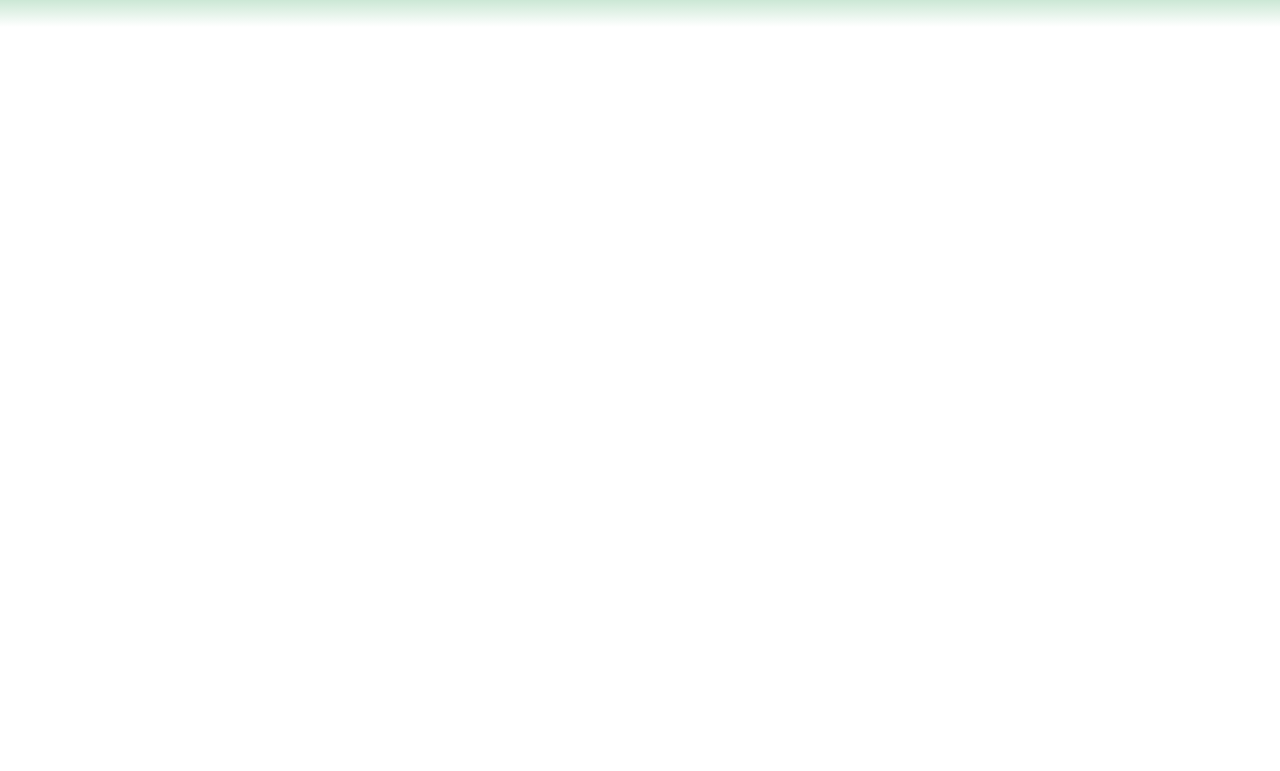
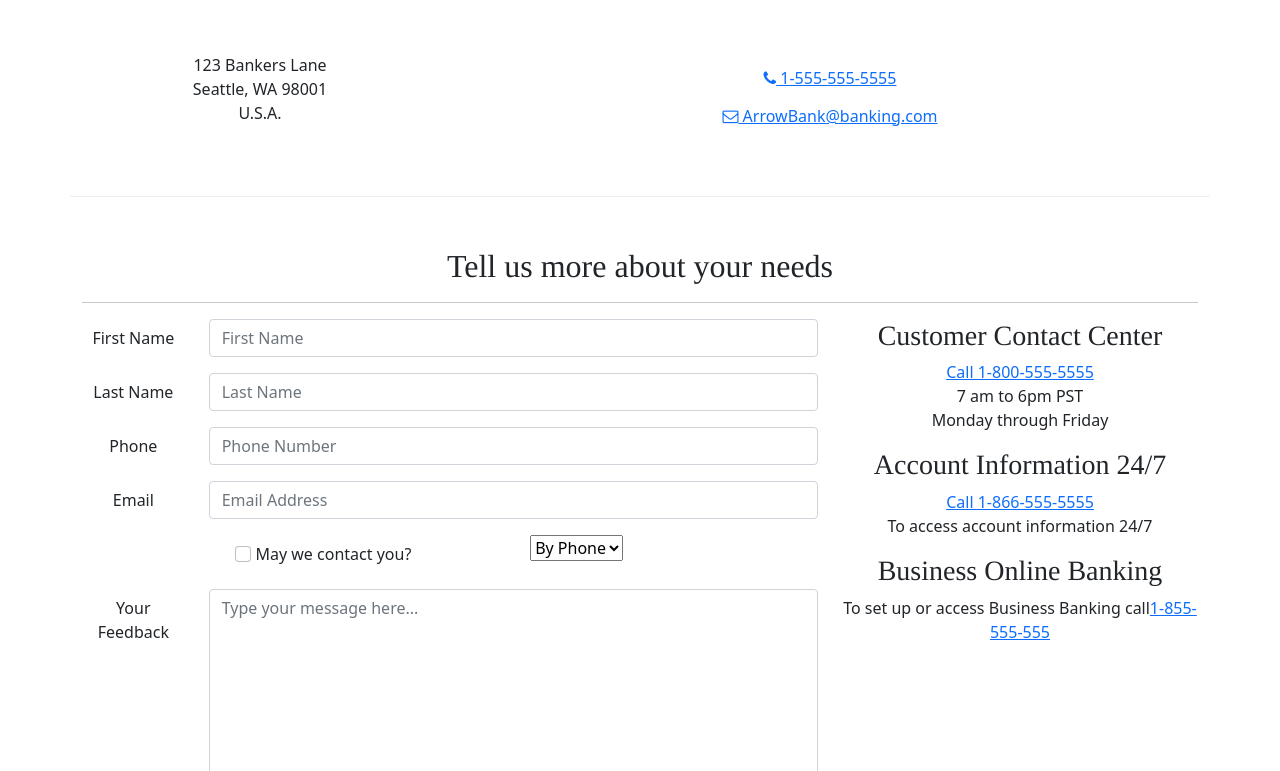
Before and after one commit to bfrizzell93/reactBank, a React (Create React App) app: page /contact in a window 1280 px wide. Shown: the part 249-1020 px from the top of the page. Before the commit the page ends 800 px from the top, so only its background shows below. Built offline with nearby package versions, Linux system fonts and the light colour scheme.

Commit message:
contact form page

```diff
--- a/src/App.css
+++ b/src/App.css
@@ -39,9 +39,7 @@ h3,
   font-size: 1.25rem;
 }
 
-h2 {
-  color: #3046c5;
-}
+
 
 .card-img-overlay .card-title {
   color: white;
@@ -103,3 +101,7 @@ h2 {
 .card-img{
   height: 25rem;
 }
+
+.loginIcon {
+  align-content: center;
+}
--- a/src/App.js
+++ b/src/App.js
@@ -3,6 +3,7 @@ import Header from './components/Header';
 import Footer from './components/Footer';
 import { Routes, Route} from 'react-router-dom';
 import HomePage from './pages/HomePage';
+import ContactPage from './pages/ContactPage';
 
 import './App.css';
 //import { frameLoop } from '@react-spring/shared';
@@ -13,6 +14,7 @@ function App() {
       <Header />
       <Routes>
         <Route path='/' element={<HomePage />}/>
+        <Route path='contact' element={<ContactPage />}/>
       </Routes>
       <Footer />
     </div>
--- /dev/null
+++ b/src/components/ContactForm.js
@@ -0,0 +1,124 @@
+import { Button, Label, Col, FormGroup } from "reactstrap";
+import { Formik, Field, Form, ErrorMessage } from "formik";
+import { validateContactForm } from "../utils/validateContactForm";
+
+const ContactForm = () => {
+  const handleSubmit = (values, { resetForm }) => {
+    console.log("form values:", values);
+    console.log("in JSON format:", JSON.stringify(values));
+  };
+
+  return (
+    <Formik
+      initialValues={{
+        firstName: "",
+        lastName: "",
+        phoneNum: "",
+        email: "",
+        agree: false,
+        contactType: "By Phone",
+        feedback: "",
+      }}
+      onSubmit={handleSubmit}
+      validate={validateContactForm}
+    >
+      <Form>
+        <FormGroup row>
+          <Label htmlFor="firstName" md="2">
+            First Name
+          </Label>
+          <Col md="10">
+            <Field
+              name="firstName"
+              placeholder="First Name"
+              className="form-control"
+            />
+            <ErrorMessage name="firstName">
+              {(msg) => <p className="text-danger">{msg}</p>}
+            </ErrorMessage>
+          </Col>
+        </FormGroup>
+        <FormGroup row>
+          <Label htmlFor="lastName" md="2">
+            Last Name
+          </Label>
+          <Col md="10">
+            <Field
+              name="lastName"
+              placeholder="Last Name"
+              className="form-control"
+            />
+            <ErrorMessage name="lastName">
+              {(msg) => <p className="text-danger">{msg}</p>}
+            </ErrorMessage>
+          </Col>
+        </FormGroup>
+        <FormGroup row>
+          <Label htmlFor="phoneNum" md="2">
+            Phone
+          </Label>
+          <Col md="10">
+            <Field
+              name="phoneNum"
+              placeholder="Phone Number"
+              className="form-control"
+            />
+            <ErrorMessage name="phoneNum">
+              {(msg) => <p className="text-danger">{msg}</p>}
+            </ErrorMessage>
+          </Col>
+        </FormGroup>
+        <FormGroup row>
+          <Label htmlFor="email" md="2">
+            Email
+          </Label>
+          <Col md="10">
+            <Field
+              name="email"
+              placeholder="Email Address"
+              className="form-control"
+            />
+            <ErrorMessage name="email">
+              {(msg) => <p className="text-danger">{msg}</p>}
+            </ErrorMessage>
+          </Col>
+        </FormGroup>
+        <FormGroup row>
+          <Label check md={{ size: 4, offset: 2 }}>
+            <Field name="agree" type="checkbox" className="form-check-input" />{" "}
+            May we contact you?
+          </Label>
+          <Col md="4">
+            <Field name="contact-type" as="select">
+              <option>By Phone</option>
+              <option>By Email</option>
+            </Field>
+          </Col>
+        </FormGroup>
+        <FormGroup row>
+          <Label htmlFor="feedback" md="2">
+            Your Feedback
+          </Label>
+          <Col md="10">
+            <Field
+              name="feedback"
+              as="textarea"
+              rows="12"
+              className="form-control"
+              placeholder= "Type your message here..."
+            />
+          </Col>
+        </FormGroup>
+        <FormGroup row>
+          <Col md={{ size: 10, offset: 2 }}>
+            <Button type="submit" color="primary">
+              Send Feedback
+            </Button>
+          </Col>
+        </FormGroup>
+      </Form>
+    </Formik>
+  );
+};
+
+export default ContactForm;
--- a/src/components/Header.js
+++ b/src/components/Header.js
@@ -29,17 +29,12 @@ const Header = () => {
           </NavItem>
 
           <NavItem>
-            <NavLink className='nav-link' to="/loans">
-              <i className='fa fa-handshake-o fa-lg' aria-hidden="true" /> Loans
+            <NavLink className='nav-link' to="/productsservices">
+              <i className='fa fa-handshake-o fa-lg' aria-hidden="true" /> Products & Services
 
             </NavLink>
           </NavItem>
 
-          <NavItem>
-            <NavLink className='nav-link' to='/creditcards'>
-              <i className="fa fa-credit-card fa-lg" /> Credit Cards
-            </NavLink>
-          </NavItem>
 
           <NavItem>
             <NavLink className='nav-link' to='/about'>
@@ -54,7 +49,7 @@ const Header = () => {
             </NavLink>
           </NavItem>
         </Nav>
-        <UserLoginForm />
+        <UserLoginForm className='loginIcon'/>
       </Collapse>
     </Navbar>
   )
--- a/src/pages/ContactPage.js
+++ b/src/pages/ContactPage.js
@@ -1,11 +1,60 @@
-
+import { Container, Col, Row } from "reactstrap";
+import SubHeader from "../components/SubHeader";
+import ContactForm from "../components/ContactForm";
 
 const ContactPage = () => {
   return (
-    <div>ContactPage</div>
-  )
-}
+    <Container>
+      <SubHeader current="Contact Us" />
+      <Row className="row-content align-items-center">
+        <Col sm="4">
+          <address>
+            123 Bankers Lane
+            <br />
+            Seattle, WA 98001
+            <br />
+            U.S.A.
+          </address>
+        </Col>
+        <Col>
+          <a role="button" className="btn btn-link" href="tel:+15555555555">
+            <i className="fa fa-phone" /> 1-555-555-5555
+          </a>
+          <br />
+          <a
+            role="button"
+            className="btn btn-link"
+            href="mailto:fakeemail@fakeemail.co"
+          >
+            <i className="fa fa-envelope-o" /> ArrowBank@banking.com
+          </a>
+        </Col>
+      </Row>
 
-export default ContactPage
+      <Row className="row-content">
+        <Col xs="12">
+          <h2>Tell us more about your needs</h2>
+          <hr />
+        </Col>
+        <Col md="8">
+          <ContactForm />
+        </Col>
+        <Col>
+          <h3>Customer Contact Center</h3>
+          <a href="tel:800-555-5555">Call 1-800-555-5555</a>
+          <p>7 am to 6pm PST <br></br>
+          Monday through Friday</p>
+          <h3>Account Information 24/7</h3>
+          <a href="tel:18665555555">Call 1-866-555-5555</a>
+          <p>To access account information 24/7</p>
+          <h3>Business Online Banking</h3>
+          <p>To set up or access Business Banking call
+            <a href="tel:8555555555">1-855-555-555</a>
+          </p>
+        </Col>
+      </Row>
+    </Container>
+  );
+};
 
-//USE THIS PAGE FOR CONTACT FORM
+export default ContactPage;
--- /dev/null
+++ b/src/utils/validateContactForm.js
@@ -0,0 +1,30 @@
+export const validateContactForm = (values) => {
+    const errors = {};
+
+    if (!values.firstName) {
+      errors.firstName = "Required";
+    } else if (values.firstName.length < 2) {
+      errors.firstName = "Must be at least 2 characters.";
+    } else if (values.firstName.length > 15) {
+      errors.firstName = "Must be 15 characters or less";
+    }
+
+    if (!values.lastName) {
+      errors.lastName = "Required";
+    } else if (values.lastName.length < 2) {
+      errors.lastName = "Must be at least 2 characters.";
+    } else if (values.lastName.length > 15) {
+      errors.lastName = "Must be 15 characters or less";
+    }
+
+    const reg = /^\d+$/;
+    if (!reg.test(values.phoneNum)) {
+      errors.phoneNum = "The phone number should contain only numbers.";
+    }
+
+    if (!values.email.includes("@")) {
+      errors.email = "Email should contain a @";
+    }
+
+    return errors;
+  };
```
Also changed, not shown: src/pages/CreditCards.js (deleted, +0 -11 lines), src/pages/LoansPage.js (deleted, +0 -11 lines), src/pages/ProductsServicesPage.js (added, +11 -0 lines).
